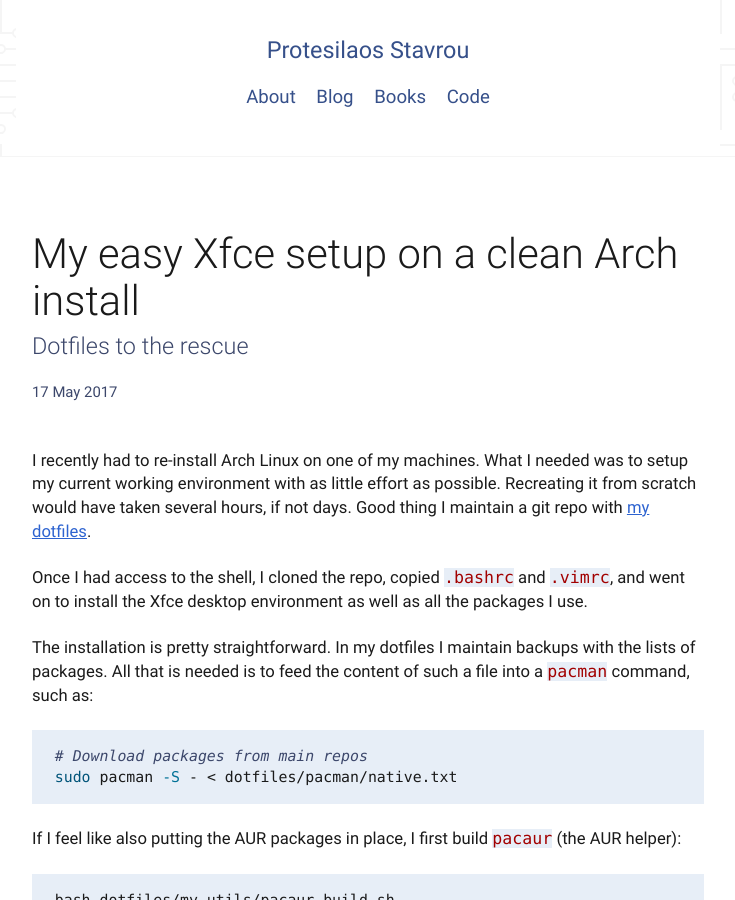
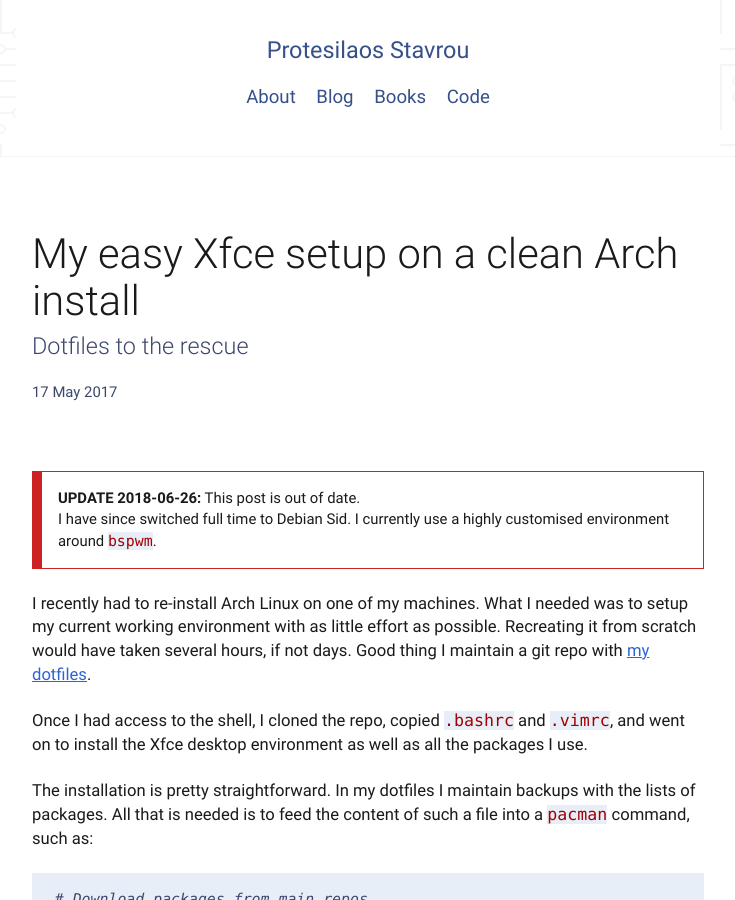
Before and after one commit to protesilaos/protesilaos.github.io, a Jekyll site: the page built from _codelog/2017/2017-05-17-xfce4-arch-setup.md, in a window 1280 px wide and 900 px high. Shown: the whole window, without its empty margins (272-1007 px from the left). Built offline with Jekyll 4.4.1, drawn with Linux system fonts in a browser that asks for light colours.

Commit message:
Add deprecation notice. Update link to dotfiles.

```diff
--- a/_codelog/2017/2017-05-17-xfce4-arch-setup.md
+++ b/_codelog/2017/2017-05-17-xfce4-arch-setup.md
@@ -5,7 +5,11 @@
 date: 2017-05-17
 permalink: /codelog/xfce-arch-setup/
 ---
-I recently had to re-install Arch Linux on one of my machines. What I needed was to setup my current working environment with as little effort as possible. Recreating it from scratch would have taken several hours, if not days. Good thing I maintain a git repo with [my dotfiles](https://github.com/protesilaos/dotfiles).
+**UPDATE 2018-06-26:** This post is out of date.
+I have since switched full time to Debian Sid. I currently use a highly customised environment around `bspwm`.
+{:.critical}
+
+I recently had to re-install Arch Linux on one of my machines. What I needed was to setup my current working environment with as little effort as possible. Recreating it from scratch would have taken several hours, if not days. Good thing I maintain a git repo with [my dotfiles](https://gitlab.com/protesilaos/dotfiles).
 
 Once I had access to the shell, I cloned the repo, copied `.bashrc` and `.vimrc`, and went on to install the Xfce desktop environment as well as all the packages I use.
 
```
Also changed, not shown: _codelog/2017/2017-04-06-plasma-xfce-desktop.md (+5 -1 lines), _codelog/2018/2018-01-13-gnu-stow-dotfiles.md (+1 -1 lines), _codelog/2018/2018-04-03-switch-vim-emacs.md (+1 -1 lines).
